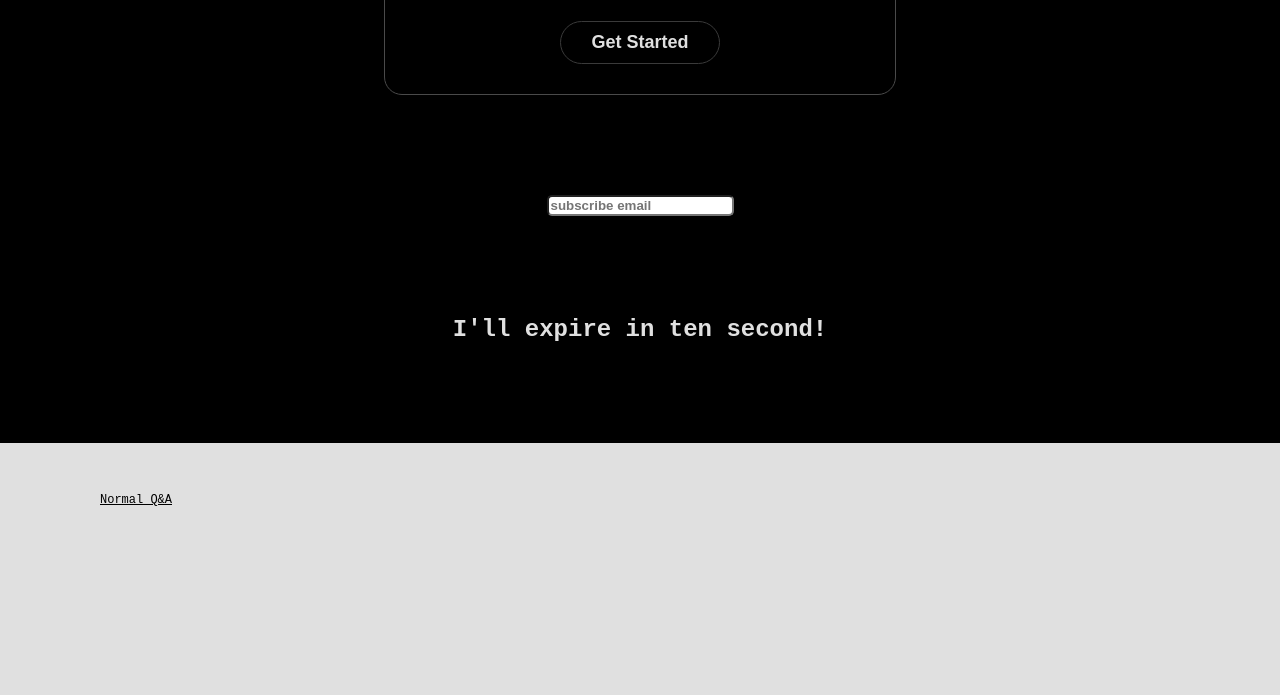
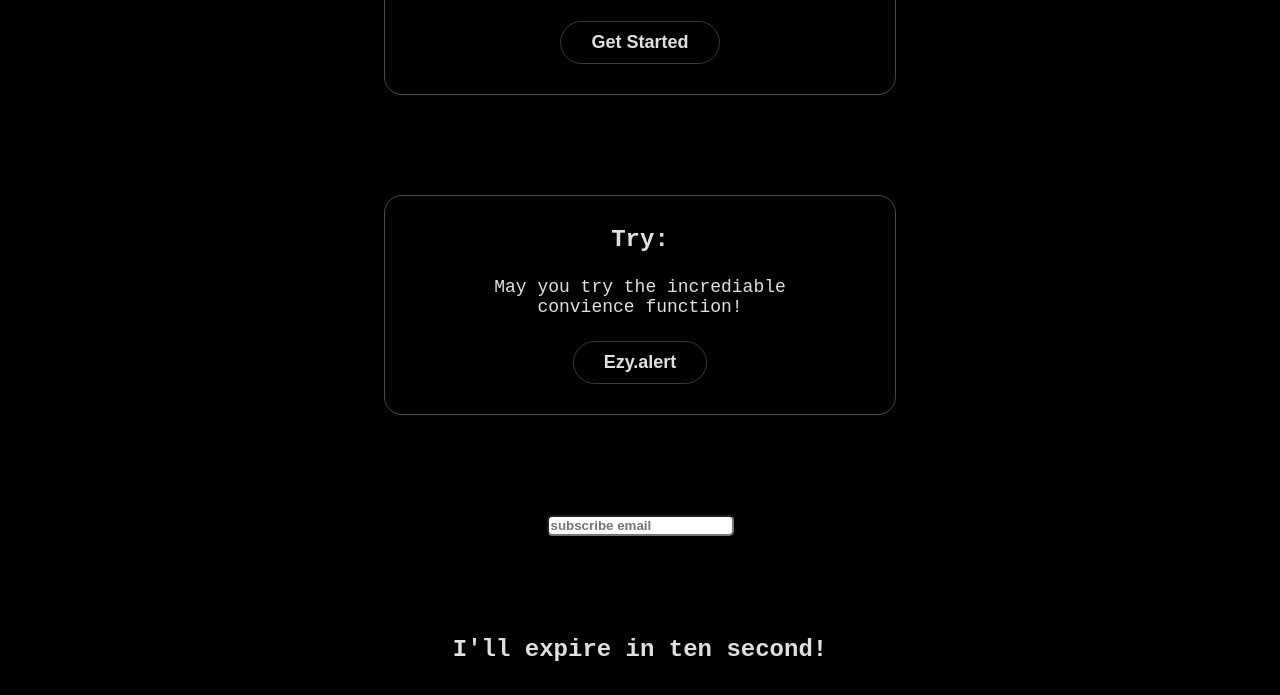
Before and after one commit to liam274/Ezy.js, a website: page index.html in a window 1280 px wide. Shown: the part 1525-2220 px from the top of the page. Drawn offline with Linux system fonts and the light colour scheme.

Commit message:
Example update & CSS bug fixed

```diff
--- a/index.js
+++ b/index.js
@@ -54,6 +54,35 @@ const pageData = {
         ],
         content: [
             "cardie",
+            {
+                component: [
+                    {
+                        tag: "h1",
+                        content: "Try:"
+                    },
+                    {
+                        tag: "p",
+                        content: "May you try the incrediable convience function!"
+                    },
+                    {
+                        tag: "button",
+                        content: "Ezy.alert",
+                        events: {
+                            onclick: {
+                                preventDefault: false,
+                                listener: [() => Ezy.alert({ title: "Ezy.js", content: "Hi, how are you today?" })]
+                            }
+                        }
+                    }
+                ],
+                type: ["card", "metal"],
+                events: {
+                    "contextmenu": {
+                        preventDefault: true,
+                        listener: []
+                    }
+                }
+            },
             {
                 tag: "input",
                 type: ["font-black"],
--- a/main.css
+++ b/main.css
@@ -229,12 +229,13 @@ span {
     display: flex;
     justify-content: center;
     align-items: center;
-    position: absolute;
+    position: fixed;
     left: 0;
     top: 0;
-    scroll-behavior: none;
+    overscroll-behavior: none;
     background-color: rgba(0, 0, 0, 0.7);
     backdrop-filter: blur(4px);
+    overflow: hidden;
 }
 
 .alert-back {
```
